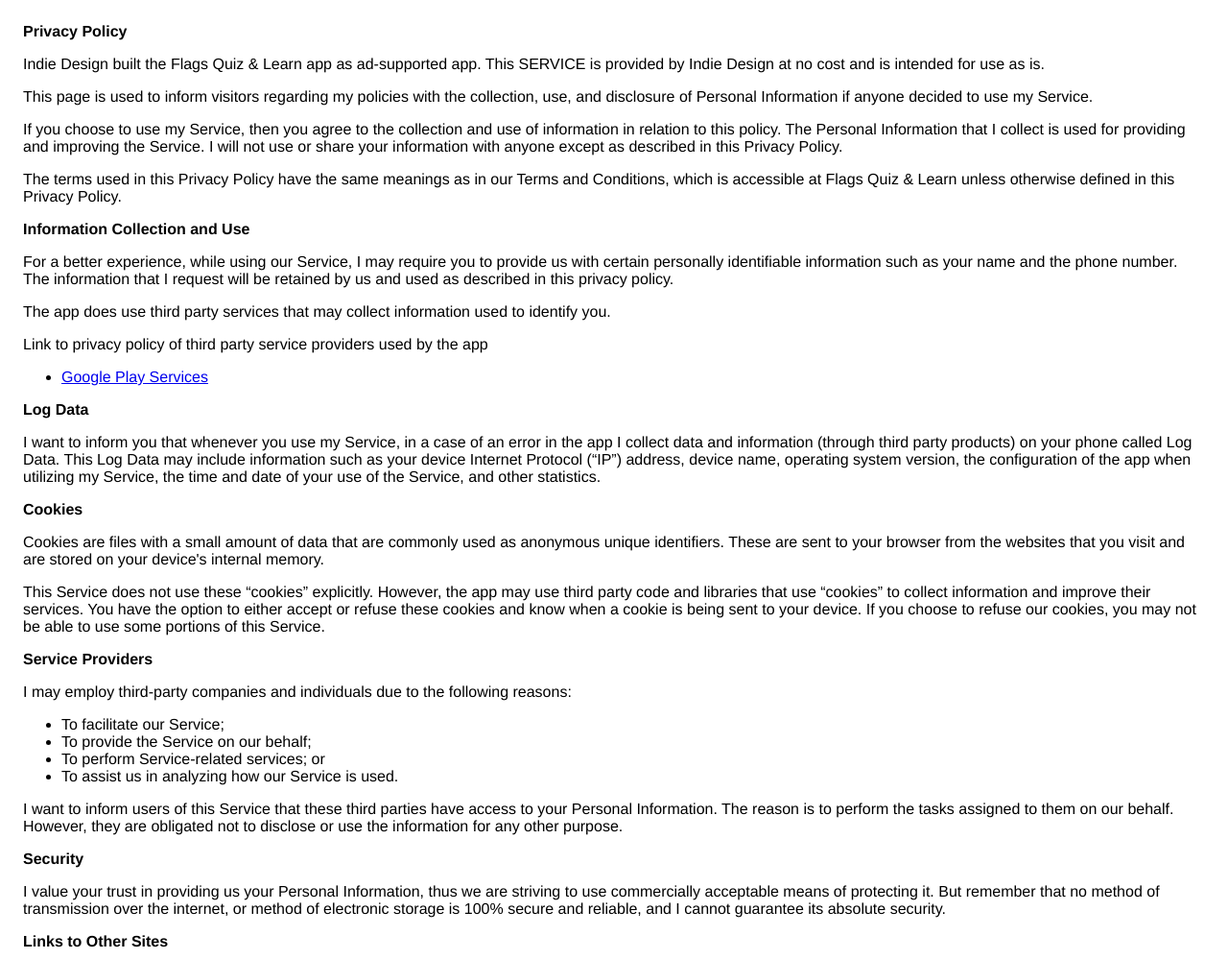
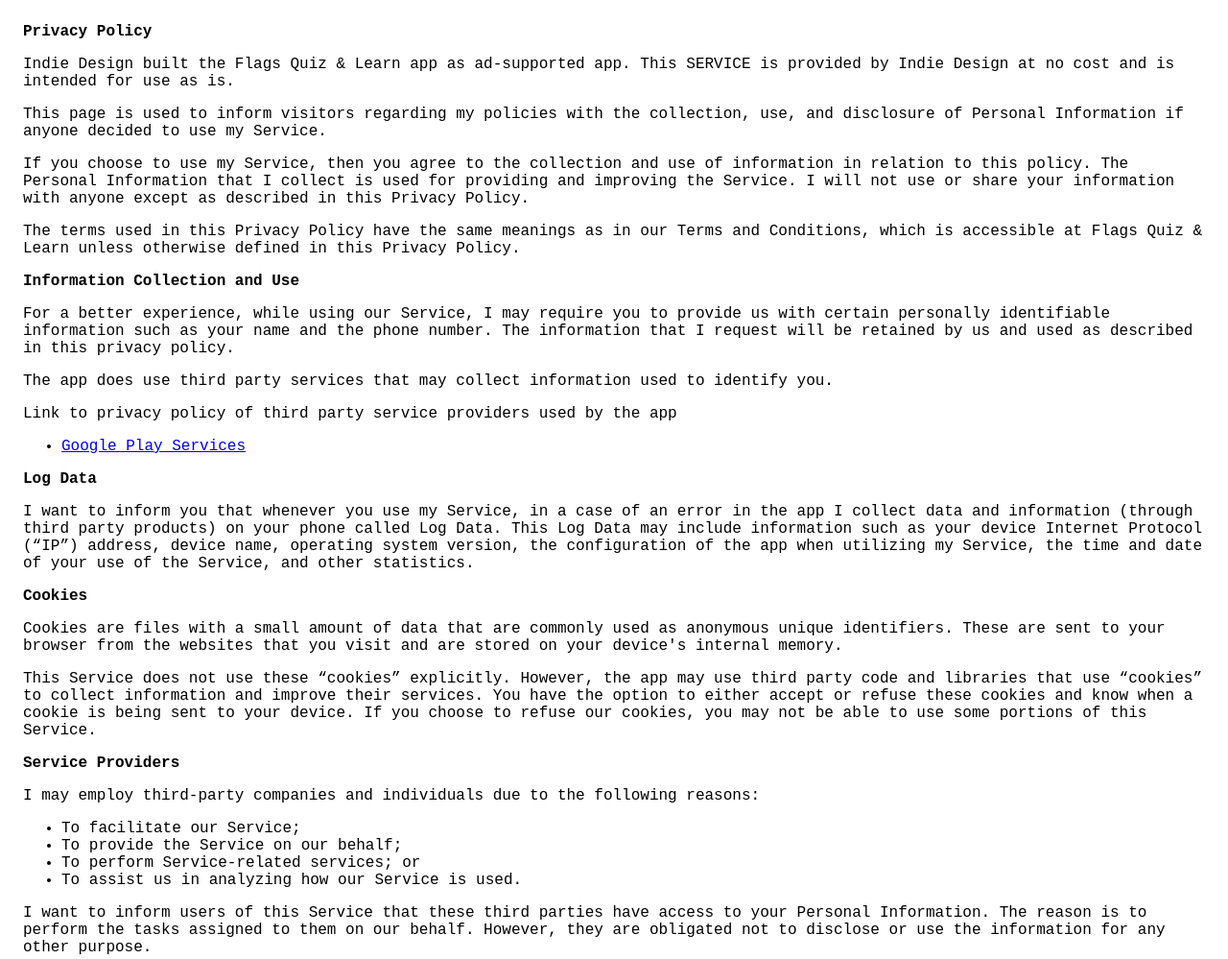
Before and after one commit to nuwanlk/lankaquizpolicy, a plain HTML site: page index.html in a window 1280 px wide. Shown: the top 999 px of the page at 96% size. Drawn offline with Linux system fonts and the light colour scheme.

Commit message:
Update index.html

```diff
--- a/index.html
+++ b/index.html
@@ -7,7 +7,7 @@
     <title>Privacy Policy</title>
     <style>
         body {
-            font-family: 'Helvetica Neue', Helvetica, Arial, sans-serif;
+            font-family: monospace, monospace;
             padding: 1em;
         }
     </style>
```
